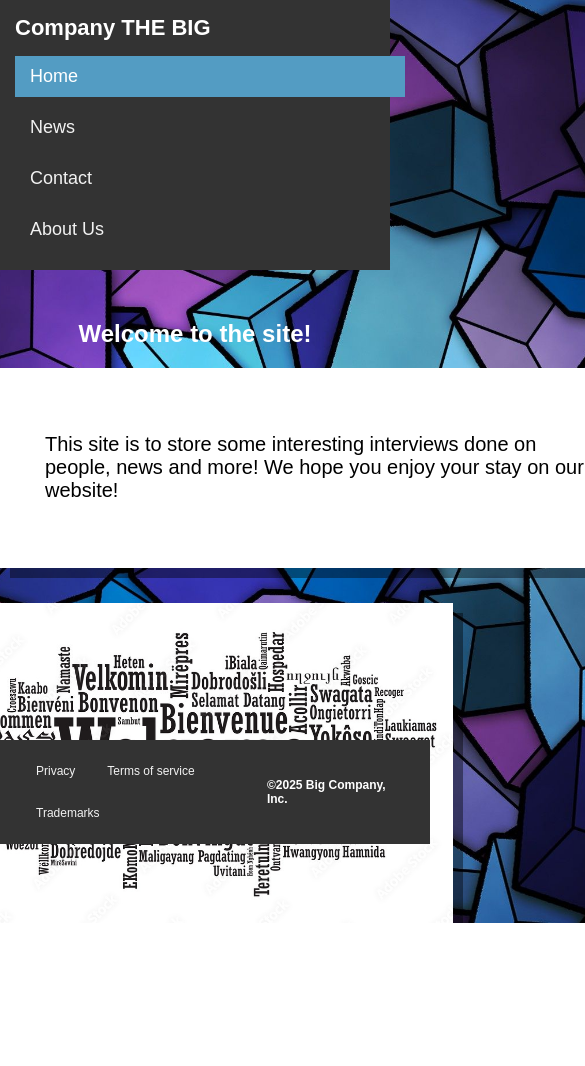
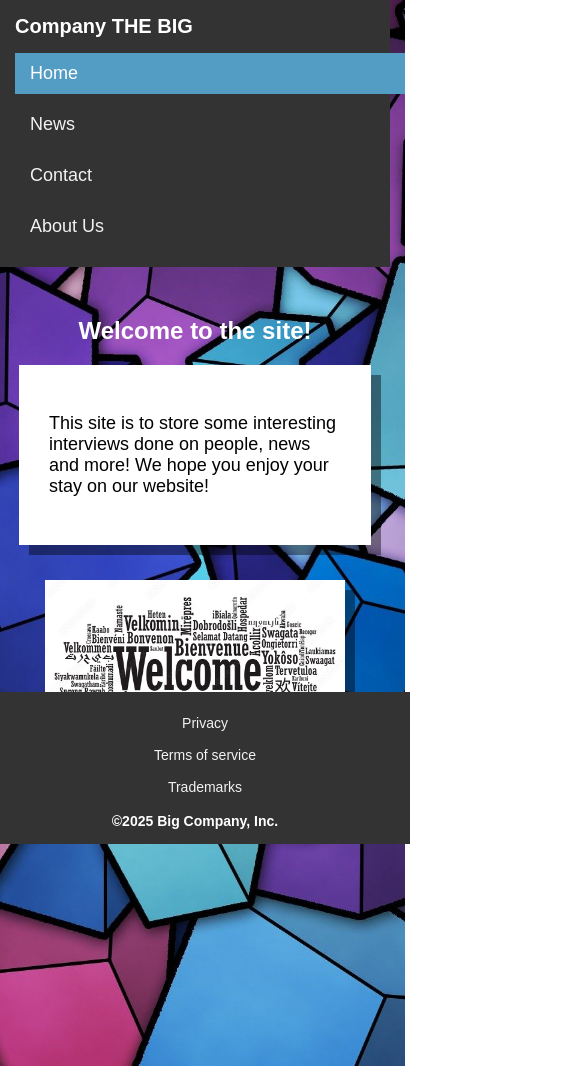
Before and after one commit to MarksLV/web, a plain HTML site: page index.html in a window 390 px wide. Shown: the top 1066 px of the page, 585 px wide, since content can reach past the window. Before the commit the page ends 923 px from the top, so only its background shows below. Drawn offline with Linux system fonts and the light colour scheme.

Commit message:
Update style.css
Updating CSS code, adding/updating within @media sections

```diff
--- a/css/style.css
+++ b/css/style.css
@@ -1,4 +1,5 @@
 /* THIS SECTION HAS BEEN RESERVED FOR GLOBAL CHANGES */
+/* > 3.1 */
 body {
   margin: 0;
   font-family: Arial, Helvetica, sans-serif;
@@ -6,9 +7,14 @@ body {
 
 p {
   font-size: 20px;
-  position: relative;
-  float: right;
   padding: 25px;
+}
+
+@media screen and (max-width: 600px) {
+  body {
+  padding-bottom: 200px;
+  overflow-x: hidden;
+  }
 }
 
 /* THIS SECTION HAS BEEN RESERVED FOR BODY */
@@ -24,15 +30,15 @@ p {
   color: white;
 }
 
-/* THIS SECTION HAS BEEN RESERVED FORGATION BAR */
-/* THIS SECTION HAS BEEN RESERVED FOR GATATION BAR */
+/* THIS SECTION HAS BEEN RESERVED FOR NAVIGATION BAR */
+/* > 3.2 */
 .topnav {
   display: flex;
   align-items: center;
   background-color: #333;
   padding: 15px;
   margin-bottom: 50px;
-  justify-content: flex-start; /* Keep items aligned to the left */
+  justify-content: flex-start; /* > Keep items aligned to the left */
 }
 
 .topnav a {
@@ -61,7 +67,8 @@ p {
   margin-right: 20px;
 }
 
-/* For screens smaller than 600px */
+/* > For screens smaller than 600px */
+/* > 4.1 */
 @media screen and (max-width: 600px) {
   .topnav {
     flex-direction: column;
@@ -77,24 +84,37 @@ p {
   }
 
   .group-name {
-    font-size: 22px;
+    font-size: 20px;
     margin-bottom: 10px;
   }
 }
 
-/* THIS SECTION HAS BEEN RESERVED FOR NORMAL SECTIONS*/
+/* THIS SECTION HAS BEEN RESERVED FOR BOX SECTIONS*/
 .section {
   background-color: white;
   margin: auto;
   display: flex;
-  flex-direction: column; /* Stack items vertically */
-  justify-content: space-between; /* Push text to top and image to bottom */
-  align-items: flex-start; /* Align text and image to the left */
+  flex-direction: column;               /* > Stack items vertically */
+  justify-content: space-between;       /* > Push text to top and image to bottom */
+  align-items: flex-start;              /* > Align text and image to the left */
   width: 590px;
   height: 160px;
-  padding: 20px; /* Add padding for better spacing */
+  padding: 20px;
   box-shadow: rgba(0, 0, 0, 0.415) 10px 10px;
 }
+
+@media screen and (max-width: 600px) {
+  .section {
+    width: 80%;
+    height: auto;
+  }
+
+  .section p {
+    font-size: 18px;
+    padding: 10px;
+  }
+}
+
 
 /* THIS SECTION HAS BEEN RESERVED FOR IMAGE SECTIONS*/
 .section_img {
@@ -102,6 +122,7 @@ p {
   display: flex;
   justify-content: center;
   align-items: center;
+  padding-bottom: 100px;
 }
 
 .section_img img {
@@ -110,14 +131,22 @@ p {
   box-shadow: rgba(0, 0, 0, 0.415) 10px 10px;
 }
 
-/* THIS SECTION HAS BEEN RESERVED FOR TOP NAVIGATION BAR */
+@media screen and (max-width: 600px) {
+  .section_img img {
+    width: 100%;
+    height: auto;
+    max-width: 300px;
+  }
+}
+
+/* THIS SECTION HAS BEEN RESERVED FOR BOTTOM BAR */
 .bottomnav {
   display: flex;
-  justify-content: space-between; /* Putting space to left and right */
-  align-items: center; /* Align vertically */
+  justify-content: space-between;         /* > Putting space to left and right */
+  align-items: center;                    /* > Align vertically */
   background-color: #333;
   margin-top: 50px;
-  padding: 10px 20px; /* Add some padding */
+  padding: 10px 20px;
   position: fixed;
   bottom: 0;
   width: 100%;
@@ -147,3 +176,26 @@ p {
   font-size: 12px;
   margin-right: 20px;
 }
+
+@media screen and (max-width: 600px) {
+  .bottomnav {
+    flex-direction: column;
+    padding: 15px 10px;
+  }
+
+  .bottomnav div {
+    align-items: center;
+    width: 100%;
+  }
+
+  .bottomnav a {
+    font-size: 14px;
+    padding: 8px 0;
+    width: 100%;
+  }
+
+  .group-name-bottom {
+    font-size: 14px;
+    margin-top: 10px;
+  }
+}
```
